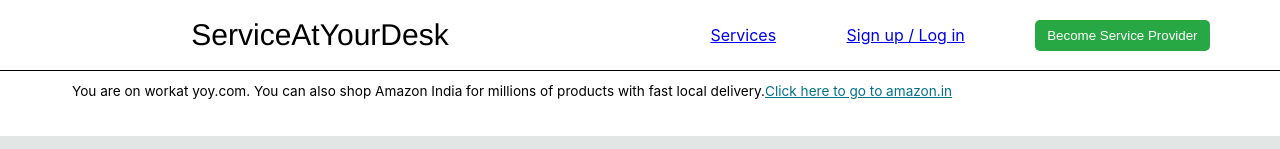
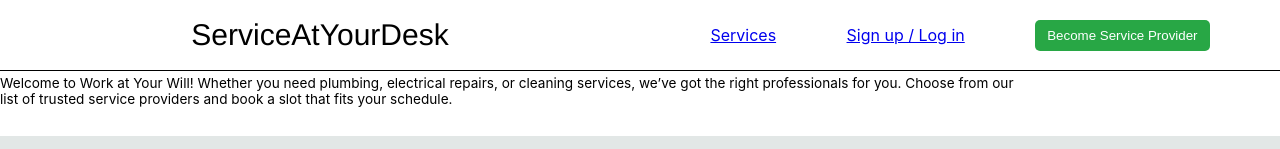
Before and after one commit to Amruth066/ServiceAtYourDesk, a React (Create React App) app in the folder front-end/: page / in a window 1280 px wide. Shown: the top 149 px of the page. Built offline with nearby package versions, Linux system fonts and the light colour scheme.

Commit message:
added back to services

```diff
--- a/front-end/package.json
+++ b/front-end/package.json
@@ -8,6 +8,7 @@
     "@testing-library/user-event": "^13.5.0",
     "react": "^18.3.1",
     "react-dom": "^18.3.1",
+    "react-router-dom": "^6.27.0",
     "react-scripts": "5.0.1",
     "web-vitals": "^2.1.4"
   },
--- a/front-end/src/components/Hero/hero.js
+++ b/front-end/src/components/Hero/hero.js
@@ -2,8 +2,9 @@ import React from 'react';
 
 const Hero = () => (
     <div className="hero-message">
-        You are on workat yoy.com. You can also shop Amazon India for millions of products with fast local delivery.
-        <a href="#">Click here to go to amazon.in</a>
+              Welcome to Work at Your Will! Whether you need plumbing, electrical repairs, or cleaning services, we’ve got the right professionals for you.
+      Choose from our list of trusted service providers and book a slot that fits your schedule.
+
     </div>
 );
 
--- a/front-end/src/components/ServiceProviderDetails/ServiceProviderDetails.css
+++ b/front-end/src/components/ServiceProviderDetails/ServiceProviderDetails.css
@@ -2,7 +2,7 @@
     padding: 20px;
     background-color: #f8f8f8;
     border-radius: 10px;
-    width: 300px;
+    width: 850px;
     margin: 0 auto;
   }
 
--- a/front-end/src/components/ServiceProviderDetails/ServiceProviderDetails.js
+++ b/front-end/src/components/ServiceProviderDetails/ServiceProviderDetails.js
@@ -27,6 +27,7 @@ const ServiceProviderDetails = ({ provider }) => {
   };
 
   return (
+    <>
     <div className="provider-details">
       <h2>Details for {provider.name}</h2>
       <div className="provider-info">
@@ -59,6 +60,9 @@ const ServiceProviderDetails = ({ provider }) => {
         </div>
       )}
     </div>
+    <button onClick={() => window.location.reload()}>Go Back to Services</button>
+
+    </>
   );
 };
 
--- a/front-end/src/components/ServiceProviders/ServiceProviders.js
+++ b/front-end/src/components/ServiceProviders/ServiceProviders.js
@@ -48,7 +48,7 @@ const ServiceProviders = ({ service }) => {
                     <h2>{provider}</h2>
                     <div
                         className="box-img"
-                        style={{ backgroundImage: `url('provider${index + 1}_image.jpg')` }} // Replace with actual images if needed
+                        style={{ backgroundImage: `url('provider${index + 1}_image.jpg')` }}
                     ></div>
                     <p onClick={()=>handleMoreDetails(provider)}>More details about {provider}</p>
                     </div>
```
Also changed, not shown: 1 other file (tests, documents, lock files or other folders).
